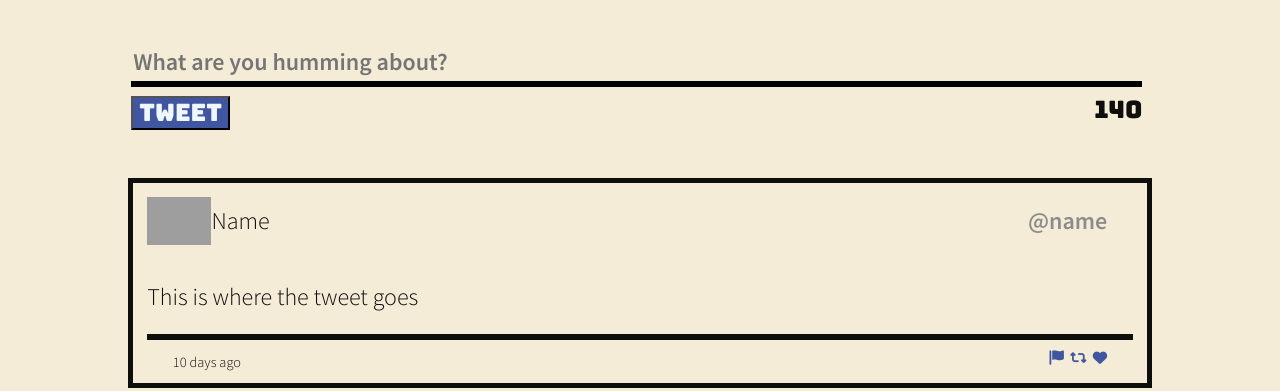
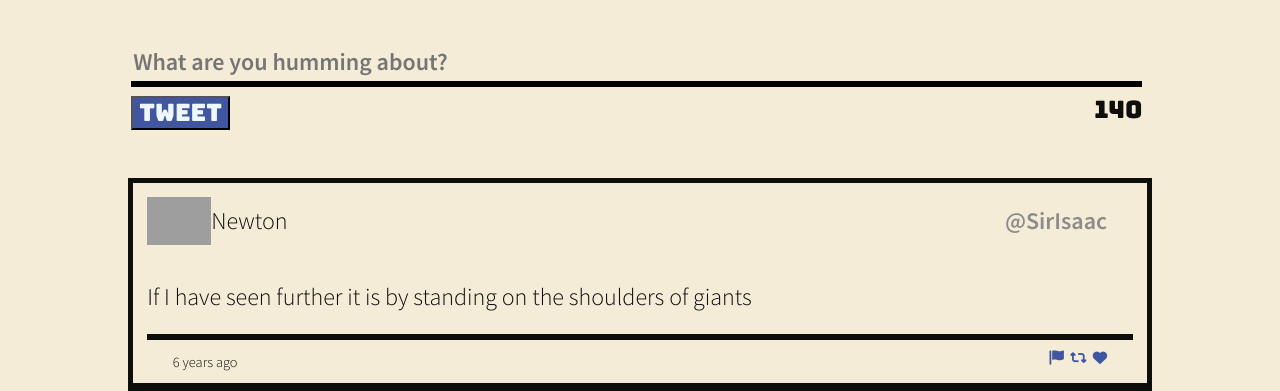
Before and after one commit to JoryLa/TweeterTemplate, a website: page public/index.html in a window 1280 px wide. Shown: the part 522-913 px from the top of the page. Drawn offline with nearby package versions, Linux system fonts and the light colour scheme; grey boxes are pictures that could not be loaded.

Commit message:
Creates dynamic tweet template. Counts characters in a tweet

```diff
--- a/public/index.html
+++ b/public/index.html
@@ -29,6 +29,7 @@
 
     <!-- External JS -->
     <script src="https://ajax.googleapis.com/ajax/libs/jquery/3.4.1/jquery.min.js"></script>
+    <script src="https://cdnjs.cloudflare.com/ajax/libs/timeago.js/4.0.2/timeago.min.js" integrity="sha512-SVDh1zH5N9ChofSlNAK43lcNS7lWze6DTVx1JCXH1Tmno+0/1jMpdbR8YDgDUfcUrPp1xyE53G42GFrcM0CMVg==" crossorigin="anonymous" referrerpolicy="no-referrer"></script>
 
     <!-- App JS -->
     <script type="text/javascript" src="/scripts/client.js"></script>
@@ -74,27 +75,7 @@
           </div>
         </form>
       </section>
-      <section class="tweetContainer">
-        <article>
-          <div class="withTweet">
-            <div class="withAt">
-              <div class="profileInfo">
-                <img class="profile-pic" src="https://i.imgur.com/73hZDYK.png">
-                <h3 id="name">Name</h3>
-              </div>
-              <h3 id="handle">@name</h3>
-            </div>
-            <p>This is where the tweet goes</p>
-          </div>
-          <div class="postInfo">
-            <p class="whenPosted"> 10 days ago</p>
-            <div class="icons">
-              <i class="fa-solid fa-flag"></i>
-              <i class="fa-solid fa-retweet"></i>
-              <i class="fa-solid fa-heart"></i>
-            </div>
-          </div>
-        </article>
+      <section class="tweets-container">
       </section>
     </main>
   </body>
--- a/public/scripts/client.js
+++ b/public/scripts/client.js
@@ -3,3 +3,69 @@
  * jQuery is already loaded
  * Reminder: Use (and do all your DOM work in) jQuery's document ready function
  */
+
+$(() => {
+
+  const data = [
+    {
+      "user": {
+        "name": "Newton",
+        "avatars": "https://i.imgur.com/73hZDYK.png"
+        ,
+        "handle": "@SirIsaac"
+      },
+      "content": {
+        "text": "If I have seen further it is by standing on the shoulders of giants"
+      },
+      "created_at": 1461116232227
+    },
+    {
+      "user": {
+        "name": "Descartes",
+        "avatars": "https://i.imgur.com/nlhLi3I.png",
+        "handle": "@rd" },
+      "content": {
+        "text": "Je pense , donc je suis"
+      },
+      "created_at": 1461113959088
+    }
+  ]
+
+  const renderTweets = function(tweets) {
+    // loops through tweets
+    // calls createTweetElement for each tweet
+    // takes return value and appends it to the tweets container
+    for (let tweet of tweets) {
+      const $tweet = createTweetElement(tweet);
+      $('.tweets-container').append($tweet);
+      console.log($tweet);
+    }
+  }
+
+  const createTweetElement = function (obj) {
+    const $tweet = `<article>
+    <div class="withTweet">
+      <div class="withAt">
+        <div class="profileInfo">
+          <img class="profile-pic" src="${obj.user.avatars}">
+          <h3 id="name">${obj.user.name}</h3>
+        </div>
+        <h3 id="handle">${obj.user.handle}</h3>
+      </div>
+      <p>${obj.content.text}</p>
+    </div>
+    <div class="postInfo">
+      <p class="whenPosted"> ${timeago.format(obj.created_at)}</p>
+      <div class="icons">
+        <i class="fa-solid fa-flag" id="flag"></i>
+        <i class="fa-solid fa-retweet" id="retweet"></i>
+        <i class="fa-solid fa-heart" id="like"></i>
+      </div>
+    </div>
+  </article>`
+  return $tweet;
+  };
+
+  renderTweets(data);
+
+});
--- a/public/scripts/composer-char-counter.js
+++ b/public/scripts/composer-char-counter.js
@@ -1,5 +1,15 @@
-$('#tweet-text').on(function() {
-  document.addEventListener('input', function() {
-    console.log(this);
+$(document).ready(function() {
+  $('#tweet-text').on('input', function() {
+    let charLength = $(this).val().length;
+    let max = 140;
+    let charLeft = max - charLength;
+
+    $('.counter').text(charLeft);
+
+    if (charLength > 140) {
+      $('.counter').css('color', 'red');
+    } else {
+      $('.counter').css('color', 'black');
+    }
   });
 });
```
